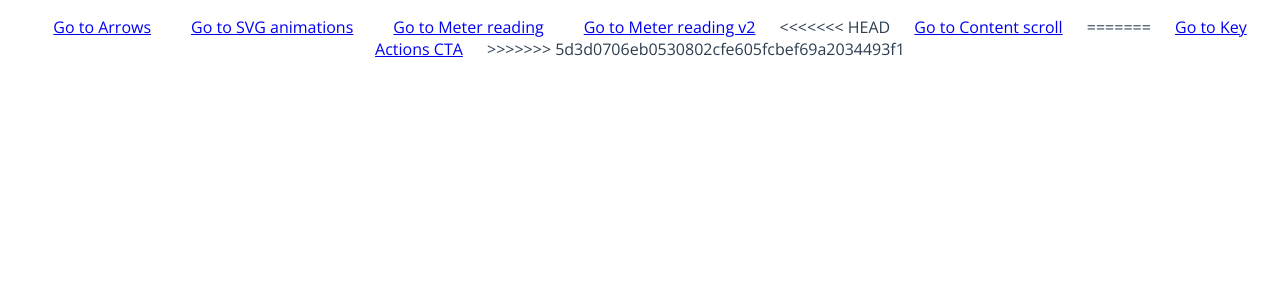
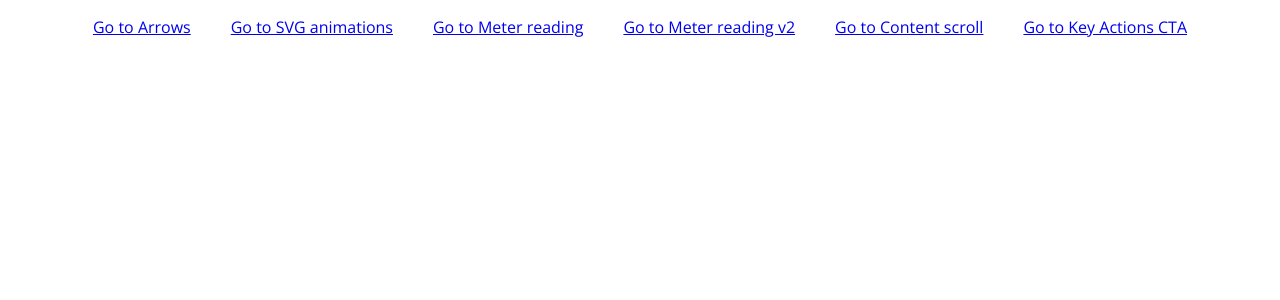
Before and after one commit to lam218/meter-input, a Vue app: page / in a window 1280 px wide. Shown: the top 300 px of the page. Built offline with nearby package versions, Linux system fonts and the light colour scheme.

Commit message:
Merge change

```diff
--- a/src/App.vue
+++ b/src/App.vue
@@ -5,11 +5,8 @@
     <router-link to="/animations" class="link">Go to SVG animations</router-link>
     <router-link to="/meter-reading" class="link">Go to Meter reading</router-link>
     <router-link to="/meter-reading-v2" class="link">Go to Meter reading v2</router-link>
-<<<<<<< HEAD
     <router-link to="/content-scroll" class="link">Go to Content scroll</router-link>
-=======
     <router-link to="/key-actions" class="link">Go to Key Actions CTA</router-link>
->>>>>>> 5d3d0706eb0530802cfe605fcbef69a2034493f1
     <router-view></router-view>
   </p>
   </div>
```
